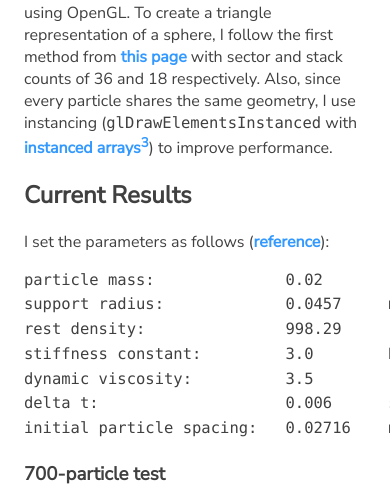
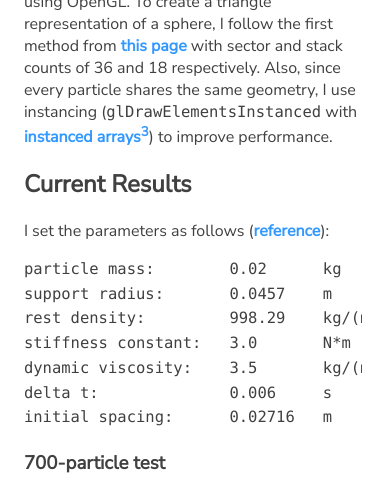
Before and after one commit to ohjay/lagrangian-fluids, a Jekyll site: the page built from _posts/2020-03-10-sph.md, in a window 390 px wide and 1400 px high, scrolled down 6035 px, cut to the strip 0-491 px from the top of the window. Built offline with Jekyll 4.4.1, drawn with Linux system fonts in a browser that asks for light colours.

Commit message:
responsive

````diff
--- a/_posts/2020-03-10-sph.md
+++ b/_posts/2020-03-10-sph.md
@@ -218,13 +218,13 @@ Currently, I render the particles as spheres using OpenGL. To create a triangle
 I set the parameters as follows ([reference](http://image.diku.dk/projects/media/kelager.06.pdf)):
 
 ```
-particle mass:              0.02       kg
-support radius:             0.0457     m
-rest density:               998.29     kg/(m^3)
-stiffness constant:         3.0        N*m
-dynamic viscosity:          3.5        kg/(m*s)
-delta t:                    0.006      s
-initial particle spacing:   0.02716    m
+particle mass:        0.02      kg
+support radius:       0.0457    m
+rest density:         998.29    kg/(m^3)
+stiffness constant:   3.0       N*m
+dynamic viscosity:    3.5       kg/(m*s)
+delta t:              0.006     s
+initial spacing:      0.02716   m
 ```
 
 ### 700-particle test
--- a/assets/css/style.css
+++ b/assets/css/style.css
@@ -113,4 +113,12 @@ th, td {
   th, td {
     padding: 10px 5px;
   }
+  .katex-display {
+    font-size: 90%;
+  }
 }
+
+pre {
+  overflow: auto;
+  overflow-y: hidden;
+}
````
Also changed, not shown: 1 other file.
